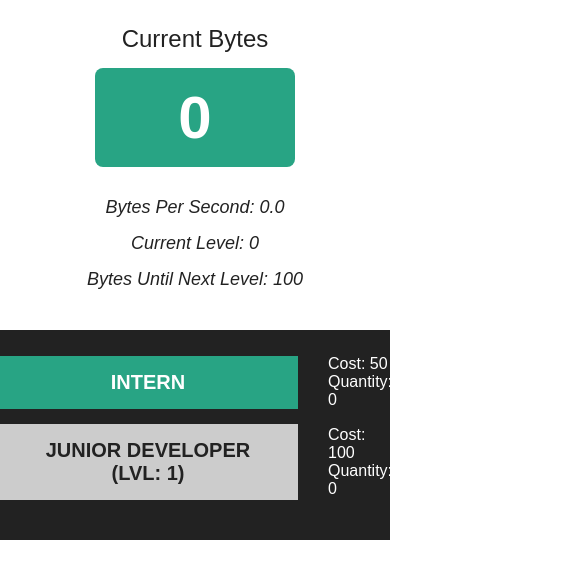
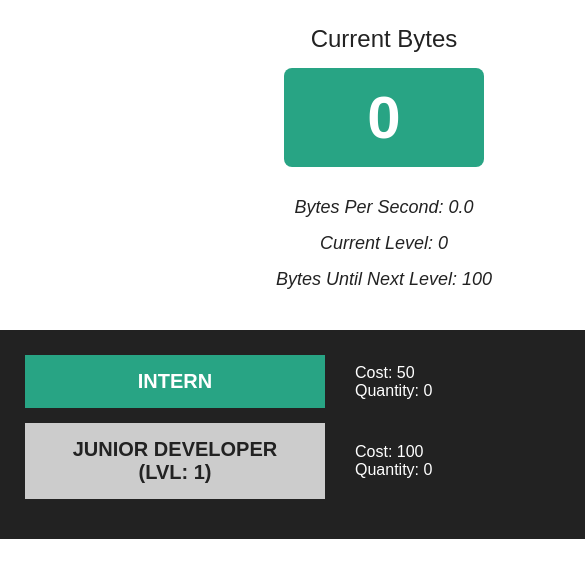
Before and after one commit to Jabser/Clicker-Game, a Vue app: page / in a window 390 px wide. Shown: the top 578 px of the page, 585 px wide, since content can reach past the window. Built offline with nearby package versions, Linux system fonts and the light colour scheme.

Commit message:
Made app more responsive

```diff
--- a/src/App.vue
+++ b/src/App.vue
@@ -51,4 +51,9 @@ export default {
 body {
   font-family: sans-serif;
 }
+
+#game {
+  width: 768px;
+  margin: 0 auto;
+}
 </style>
```
